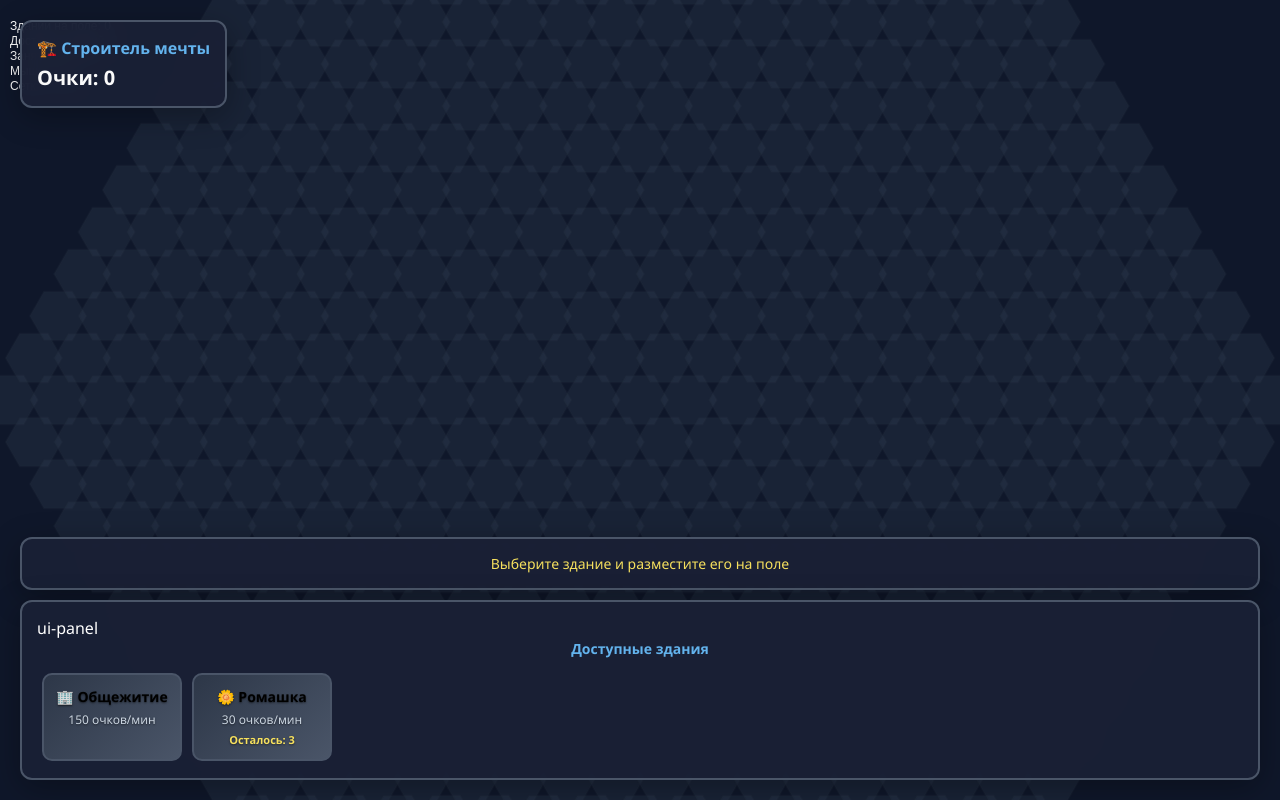
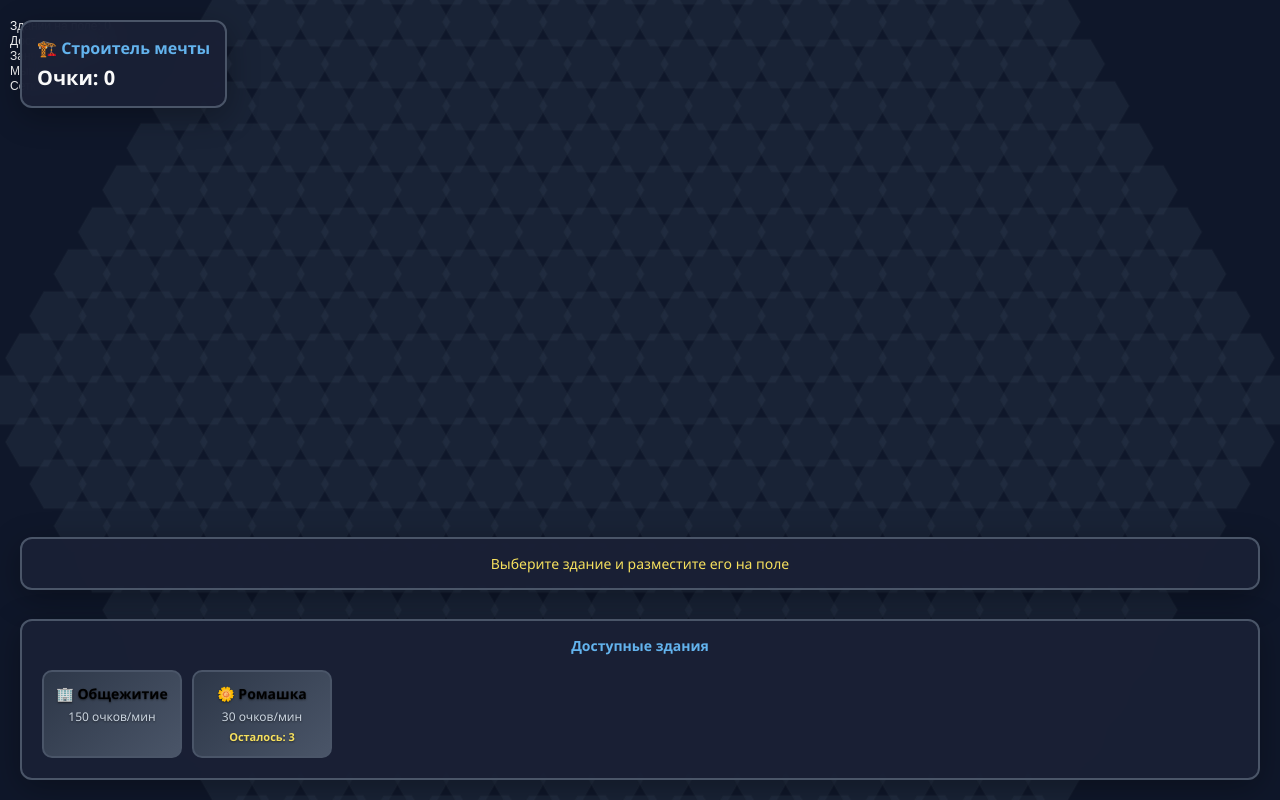
Before and after one commit to Romast27/GameMGSU, a plain HTML site: page index.html in a window 1280 px wide. Drawn offline with Linux system fonts and the light colour scheme; animation ran at ten frames a second.

Commit message:
Update index.html

```diff
--- a/index.html
+++ b/index.html
@@ -25,7 +25,7 @@
                 <span id="hintText">Выберите здание и разместите его на поле</span>
             </div>
 
-            <div id="buildingsPanel" class="ui-panel">ui-panel
+            <div id="buildingsPanel" class="ui-panel">
                 <div class="buildings-header">Доступные здания</div>
                 <div id="buildingsList" class="buildings-list">
                     <!-- Здания будут добавляться динамически -->
@@ -41,4 +41,5 @@
     <script src="buildings.js"></script>
     <script src="game.js"></script>
 </body>
+
 </html>
```
